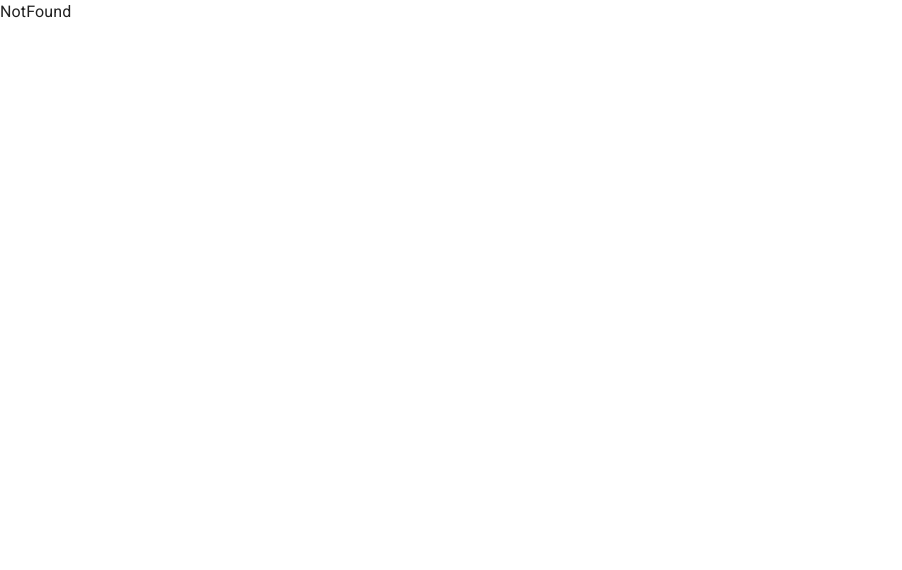
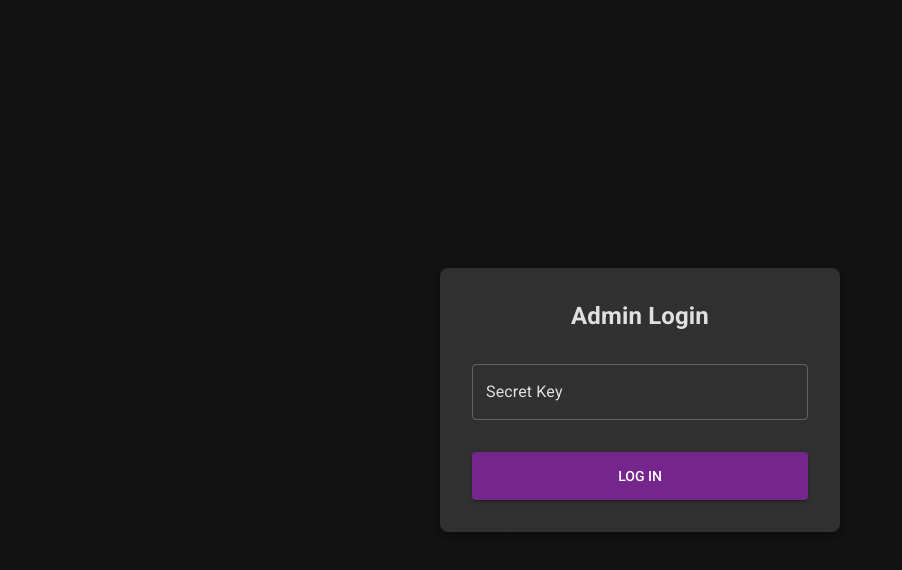
Before and after one commit to mhistiak3/Chatly, a React (Vite) app in the folder client/: page /admin/login in a window 1280 px wide. Shown: the top 570 px of the page, without its empty margins (0-902 px from the left). Built offline with nearby package versions, Linux system fonts and the light colour scheme.

Commit message:
admin login

```diff
--- a/client/src/App.jsx
+++ b/client/src/App.jsx
@@ -7,15 +7,16 @@ import { BrowserRouter, Route, Routes } from "react-router-dom";
 import { lazy, Suspense } from "react";
 import { ThemeProvider } from "@mui/material";
 import darkTheme from "./utils/DarkTheme.js";
-
+import { Toaster } from "react-hot-toast";
+import { LayoutLoader, LayoutLoading, ProtectedRoute } from "./components";
 const Home = lazy(() => import("./pages/Home.jsx"));
 const Login = lazy(() => import("./pages/Login.jsx"));
 const Chat = lazy(() => import("./pages/Chat.jsx"));
 const Group = lazy(() => import("./pages/Group.jsx"));
 const NotFound = lazy(() => import("./pages/NotFound.jsx"));
-import { Toaster } from "react-hot-toast";
-import { LayoutLoader, ProtectedRoute } from "./components";
-import Profile from "./pages/Profile.jsx";
+const Profile = lazy(() => import("./pages/Profile.jsx"));
+const AdminLogin = lazy(() => import("./pages/admin/AdminLogin.jsx"));
+
 const App = () => {
   const user = true;
   return (
@@ -59,6 +60,18 @@ const App = () => {
               </ProtectedRoute>
             }
           />
+
+          {/* Admin */}
+
+          <Route
+            path="/admin/login"
+            element={
+              <Suspense fallback={<LayoutLoading />}>
+                <AdminLogin />
+              </Suspense>
+            }
+          />
+
           <Route path="*" element={<NotFound />} />
         </Routes>
       </BrowserRouter>
--- a/client/src/main.jsx
+++ b/client/src/main.jsx
@@ -10,8 +10,10 @@ createRoot(document.getElementById("root")).render(
   <StrictMode>
     <HelmetProvider>
       <CssBaseline />
+
       <Suspense fallback={<LayoutLoader />}>
-        <Box onContextMenu={(e) => e.preventDefault()}>
+        {/* onContextMenu={(e) => e.preventDefault()} */}
+        <Box>
           <App />
         </Box>
       </Suspense>
--- /dev/null
+++ b/client/src/pages/admin/AdminLogin.jsx
@@ -0,0 +1,89 @@
+import React, { useEffect, useState } from "react";
+import {
+  Box,
+  Typography,
+  TextField,
+  Button,
+  Paper,
+  Alert,
+} from "@mui/material";
+import { useNavigate } from "react-router-dom";
+
+const isAdmin = false;
+const AdminLogin = () => {
+  const [password, setPassword] = useState("");
+  const [error, setError] = useState(null);
+  const navigate = useNavigate()
+
+  const handleLogin = () => {
+    if (password === "") {
+      setError("Please fill in all fields");
+    } else {
+      setError(null);
+      // Handle login logic here
+    }
+  };
+
+  useEffect(() => {
+    if (isAdmin) {
+     navigate("/admin/dashboard");
+    }
+  }, [isAdmin]);
+  return (
+    <Box
+      sx={{
+        display: "flex",
+        alignItems: "center",
+        justifyContent: "center",
+        minHeight: "100vh",
+        backgroundColor: "background.default",
+        padding: "1rem",
+      }}
+    >
+      <Paper
+        elevation={3}
+        sx={{
+          width: "100%",
+          maxWidth: 400,
+          padding: "2rem",
+          textAlign: "center",
+          borderRadius: "8px",
+        }}
+      >
+        <Typography
+          variant="h5"
+          sx={{ fontWeight: "bold", marginBottom: "1rem" }}
+        >
+          Admin Login
+        </Typography>
+
+        {error && (
+          <Alert severity="error" sx={{ marginBottom: "1rem" }}>
+            {error}
+          </Alert>
+        )}
+
+        <TextField
+          label="Secret Key"
+          type="password"
+          variant="outlined"
+          fullWidth
+          margin="normal"
+          value={password}
+          onChange={(e) => setPassword(e.target.value)}
+        />
+
+        <Button
+          variant="contained"
+          fullWidth
+          onClick={handleLogin}
+          sx={{ marginTop: "1.5rem", padding: "0.75rem" }}
+        >
+          Log In
+        </Button>
+      </Paper>
+    </Box>
+  );
+};
+
+export default AdminLogin;
--- /dev/null
+++ b/client/src/pages/admin/Dashboard.jsx
@@ -0,0 +1,6 @@
+const Dashboard = () => {
+  return (
+    <div>Dashboard</div>
+  )
+}
+export default Dashboard
```
